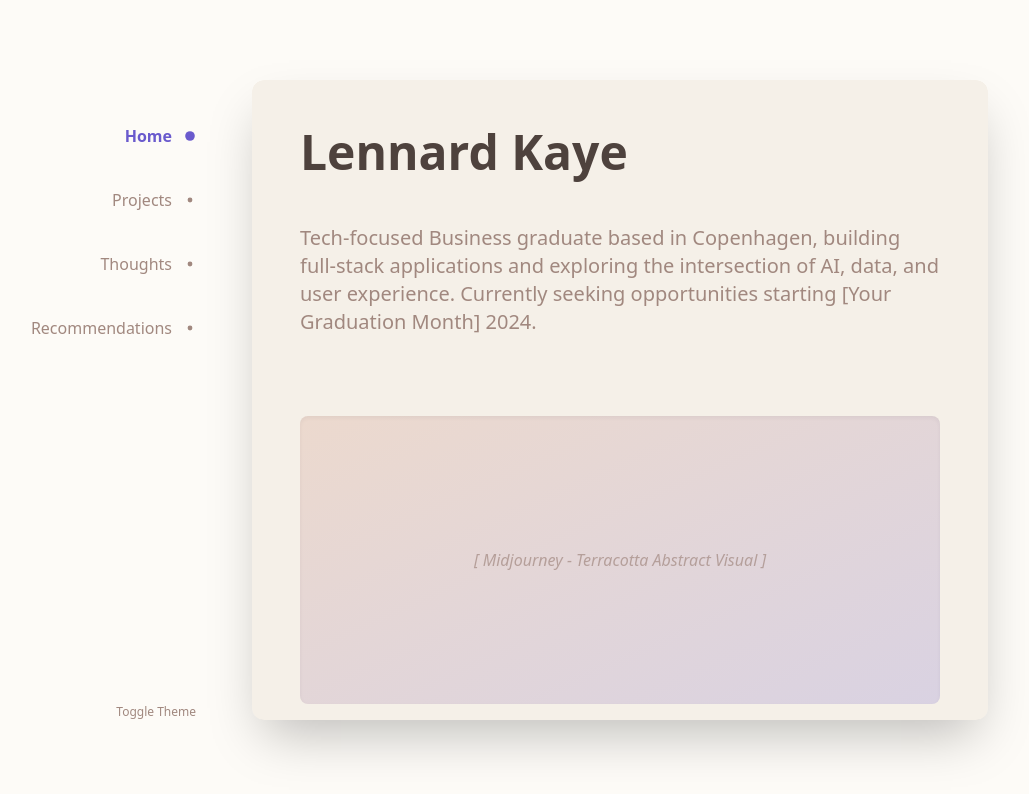
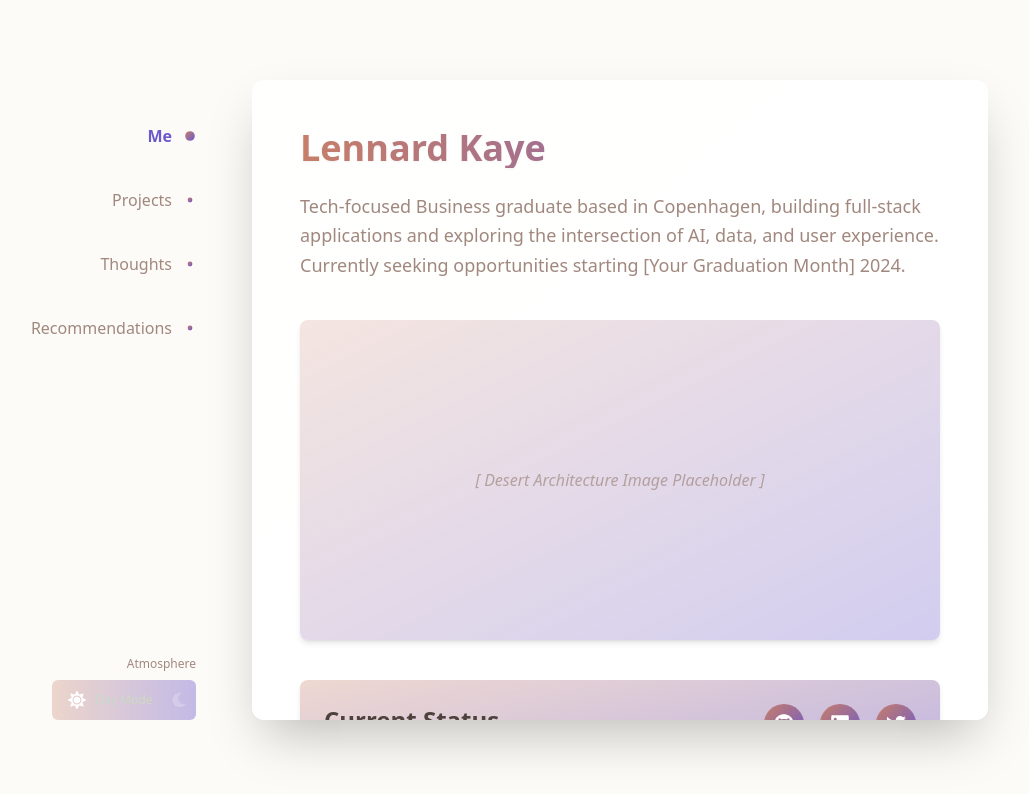
Before and after one commit to 0xttz/personal-website, a React (Vite) app: page / in a window 1280 px wide. Shown: the top 794 px of the page, without its empty margins (164-1193 px from the left). Built offline with nearby package versions, Linux system fonts and the light colour scheme.

Commit message:
this is going to be amazing

```diff
--- a/src/components/layout/Layout.tsx
+++ b/src/components/layout/Layout.tsx
@@ -1,6 +1,100 @@
 import React, { useState, useEffect } from 'react';
 import { Outlet, NavLink, useLocation, useNavigate } from 'react-router-dom';
 import { motion, AnimatePresence, Variants } from 'framer-motion';
+import { FaGithub, FaLinkedin, FaTwitter, FaSun, FaMoon } from 'react-icons/fa';
+import { SiLichess, SiGoodreads } from "react-icons/si";
+
+// Social media links component with hover effects
+const SocialBar = () => {
+  return (
+    <div className="absolute -left-14 top-1/3 flex flex-col gap-6 z-40">
+      {[
+        { icon: <FaGithub size={22} />, url: "https://github.com/lennardkaye", label: "GitHub" },
+        { icon: <FaLinkedin size={22} />, url: "https://linkedin.com/in/lennardkaye", label: "LinkedIn" },
+        { icon: <FaTwitter size={22} />, url: "https://x.com/lennardkaye", label: "Twitter" },
+        { icon: <SiLichess size={22} />, url: "https://lichess.org/@/lennardk", label: "Lichess" },
+        { icon: <SiGoodreads size={22} />, url: "https://www.goodreads.com/user/show/158337367-lennard", label: "Goodreads" }
+      ].map((social, index) => (
+        <motion.a
+          key={social.label}
+          href={social.url}
+          target="_blank"
+          rel="noopener noreferrer"
+          className="relative group flex items-center"
+          initial={{ x: -30 }}
+          animate={{ x: 0 }}
+          transition={{ delay: 0.1 * index, duration: 0.5, ease: [0.19, 1, 0.22, 1] }}
+          whileHover={{ scale: 1.1, x: 5 }}
+        >
+          <div className="w-12 h-12 bg-gradient-to-br from-accent-primary/20 to-accent-secondary/30 flex items-center justify-center rounded-full shadow-md z-10 text-text-secondary group-hover:text-accent-secondary transition-colors duration-300">
+            {social.icon}
+          </div>
+          <div className="absolute left-8 bg-gradient-to-r from-accent-primary/10 to-accent-secondary/10 rounded-r-full pl-4 pr-3 py-2 -z-10 opacity-0 transform -translate-x-full group-hover:opacity-100 group-hover:translate-x-0 transition-all duration-300 shadow-md whitespace-nowrap">
+            <span className="text-sm font-medium text-text-primary">{social.label}</span>
+          </div>
+        </motion.a>
+      ))}
+    </div>
+  );
+};
+
+// Stylish atmosphere control for controlling theme
+const AtmosphereControl = ({ isDark, onToggle }: { isDark: boolean; onToggle: () => void }) => {
+  return (
+    <motion.div
+      className="relative flex flex-col items-end space-y-2"
+      initial={{ opacity: 0 }}
+      animate={{ opacity: 1 }}
+      transition={{ delay: 0.3 }}
+    >
+      <span className="text-xs text-text-secondary">Atmosphere</span>
+      <motion.button
+        onClick={onToggle}
+        className="group relative w-36 h-10 overflow-hidden rounded-md"
+        whileHover={{ scale: 1.03 }}
+        whileTap={{ scale: 0.98 }}
+      >
+        {/* Day-Night Gradient Background */}
+        <div className="absolute inset-0 w-full h-full">
+          <div className={`absolute inset-0 opacity-${isDark ? '0' : '100'} transition-opacity duration-700 ease-in-out bg-gradient-to-r from-accent-primary/30 to-accent-secondary/40`}></div>
+          <div className={`absolute inset-0 opacity-${isDark ? '100' : '0'} transition-opacity duration-700 ease-in-out bg-gradient-to-r from-indigo-900/30 to-purple-800/40`}></div>
+        </div>
+
+        {/* Decorative Elements */}
+        <div className="absolute inset-0 flex items-center justify-between px-4 transition-transform duration-500">
+          <motion.div
+            animate={{
+              opacity: isDark ? 0.2 : 1,
+              scale: isDark ? 0.8 : 1,
+              x: isDark ? -8 : 0
+            }}
+            className="text-white"
+          >
+            <FaSun size={18} />
+          </motion.div>
+
+          <motion.div
+            animate={{
+              opacity: isDark ? 1 : 0.2,
+              scale: isDark ? 1 : 0.8,
+              x: isDark ? 0 : 8
+            }}
+            className="text-white"
+          >
+            <FaMoon size={18} />
+          </motion.div>
+        </div>
+
+        {/* Text Layer */}
+        <div className="absolute inset-0 flex items-center justify-center">
+          <span className="text-xs font-medium text-white mix-blend-difference">
+            {isDark ? "Night Mode" : "Day Mode"}
+          </span>
+        </div>
+      </motion.button>
+    </motion.div>
+  );
+};
 
 // Simple NavLink component for styling active state
 const StyledNavLink = ({ to, children }: { to: string; children: React.ReactNode }) => {
@@ -14,8 +108,8 @@ const StyledNavLink = ({ to, children }: { to: string; children: React.ReactNode
       <span className="mr-6">{children}</span>
       <span className="absolute right-0 top-1/2 -translate-y-1/2 h-3 w-3 flex items-center justify-center">
         <motion.div
-          className="bg-text-secondary rounded-full"
-          animate={{ scale: isActive ? 1.6 : 0.8, backgroundColor: isActive ? '#6A5ACD' : '#A1887F' }}
+          className="bg-gradient-to-br from-accent-primary to-accent-secondary rounded-full"
+          animate={{ scale: isActive ? 1.6 : 0.8 }}
           transition={{ type: 'spring', stiffness: 350, damping: 25 }}
         >
           <div className="h-1.5 w-1.5"></div>
@@ -25,6 +119,22 @@ const StyledNavLink = ({ to, children }: { to: string; children: React.ReactNode
   );
 };
 
+// Enhanced heading styles for use throughout the app
+export const HeadingStyles = {
+  h1: "text-4xl font-bold bg-gradient-to-r from-accent-primary to-accent-secondary bg-clip-text text-transparent drop-shadow-sm",
+  h2: "text-2xl font-semibold text-text-primary relative inline-block after:content-[''] after:absolute after:-bottom-1 after:left-0 after:w-1/3 after:h-0.5 after:bg-gradient-to-r after:from-accent-primary after:to-accent-secondary",
+  subtitle: "text-lg text-text-secondary max-w-3xl leading-relaxed"
+};
+
+// Gradients for use throughout the app
+export const GradientStyles = {
+  primary: "from-accent-primary/20 to-accent-secondary/30",
+  secondary: "from-accent-primary/30 to-accent-secondary/50",
+  intense: "from-accent-primary/50 to-accent-secondary/70",
+  soft: "from-accent-primary/10 to-accent-secondary/10",
+  card: "from-white/40 to-white/80"
+};
+
 // Page transition configuration
 interface PageConfig {
   path: string;
@@ -32,7 +142,7 @@ interface PageConfig {
 }
 
 const pages: PageConfig[] = [
-  { path: '/', color: '#6A5ACD' },  // Purple for home
+  { path: '/', color: '#6A5ACD' },  // Purple for home/me
   { path: '/projects', color: '#4682B4' }, // Steel blue for projects
   { path: '/thoughts', color: '#4CAF50' }, // Green for thoughts
   { path: '/recommendations', color: '#FF7043' }, // Orange for recommendations
@@ -114,6 +224,7 @@ const Layout: React.FC = () => {
   const [nextPathname, setNextPathname] = useState<string>('');
   const [transitionColor, setTransitionColor] = useState<string>('#6A5ACD');
   const [currentContent, setCurrentContent] = useState<string>(location.pathname);
+  const [isDarkTheme, setIsDarkTheme] = useState<boolean>(false);
 
   // Fix for empty page: Ensure we always show a valid page
   useEffect(() => {
@@ -190,9 +301,11 @@ const Layout: React.FC = () => {
     }
   }, [location.pathname, previousPathname, isTransitioning]);
 
-  // Placeholder function for toggling dark mode
+  // Theme toggle function
   const toggleDarkMode = () => {
-    console.log("Toggle dark mode - implementation needed");
+    setIsDarkTheme(!isDarkTheme);
+    // Later: Implement actual dark mode toggle logic
+    console.log("Theme toggled to:", !isDarkTheme ? "dark" : "light");
   };
 
   return (
@@ -201,22 +314,21 @@ const Layout: React.FC = () => {
         {/* Nav column with reduced spacing to main content */}
         <nav className="w-72 flex-shrink-0 flex flex-col items-end pr-14 pt-8 space-y-5 sticky top-20 h-[calc(100vh-10rem)]">
           <div className="flex-grow w-full space-y-4">
-            <StyledNavLink to="/">Home</StyledNavLink>
+            <StyledNavLink to="/">Me</StyledNavLink>
             <StyledNavLink to="/projects">Projects</StyledNavLink>
             <StyledNavLink to="/thoughts">Thoughts</StyledNavLink>
             <StyledNavLink to="/recommendations">Recommendations</StyledNavLink>
           </div>
-          <button
-            onClick={toggleDarkMode}
-            className="mb-4 text-xs text-text-secondary hover:text-accent-secondary transition-colors"
-            title="Toggle Theme"
-          >
-            Toggle Theme
-          </button>
+          <div className="mb-4 flex justify-end">
+            <AtmosphereControl isDark={isDarkTheme} onToggle={toggleDarkMode} />
+          </div>
         </nav>
 
         {/* Main content with improved shadow and rounded corners */}
         <main className="flex-1 relative overflow-hidden rounded-xl shadow-2xl">
+          {/* Social media sidebar - positioned relative to main */}
+          <SocialBar />
+
           {/* Page transition overlay */}
           <AnimatePresence initial={false} custom={direction}>
             {isTransitioning && (
@@ -244,11 +356,11 @@ const Layout: React.FC = () => {
               initial="initial"
               animate="animate"
               exit="exit"
-              className="absolute inset-0 bg-card rounded-xl shadow-xl p-12 origin-center"
+              className="absolute inset-0 bg-gradient-to-br from-white/90 to-white/100 rounded-xl shadow-xl p-12 origin-center"
               style={{ minHeight: 'calc(100vh - 10rem)' }}
             >
               <motion.div className="h-full">
-                <Outlet context={childVariants} />
+                <Outlet context={{ childVariants, HeadingStyles, GradientStyles }} />
               </motion.div>
             </motion.div>
           </AnimatePresence>
--- a/src/pages/Home.tsx
+++ b/src/pages/Home.tsx
@@ -1,65 +1,106 @@
 import React from 'react';
 import { motion, Variants } from 'framer-motion';
-import { FaGithub, FaLinkedin, FaTwitter } from 'react-icons/fa';
+import { useOutletContext } from 'react-router-dom';
+import { FaGithub, FaLinkedin, FaTwitter, FaEnvelope } from 'react-icons/fa';
 import { SiLichess, SiGoodreads } from "react-icons/si";
-import { useOutletContext } from 'react-router-dom';
 
-// Remove the old itemVariants as we're now using the context
-// const itemVariants = {
-//   initial: { opacity: 0, y: 15 },
-//   in: { opacity: 1, y: 0 },
-// };
+interface ContextType {
+  childVariants: Variants;
+  HeadingStyles: {
+    h1: string;
+    h2: string;
+    subtitle: string;
+  };
+  GradientStyles: {
+    primary: string;
+    secondary: string;
+    intense: string;
+    soft: string;
+    card: string;
+  };
+}
 
 const Home: React.FC = () => {
-  // Get animation variants from layout context with correct type
-  const childVariants = useOutletContext<Variants>();
+  // Get animation variants and heading styles from layout context
+  const { childVariants, HeadingStyles, GradientStyles } = useOutletContext<ContextType>();
+
+  // Social media links - inline for the status section
+  const socialLinks = [
+    { icon: <FaGithub size={20} />, url: "https://github.com/lennardkaye", label: "GitHub" },
+    { icon: <FaLinkedin size={20} />, url: "https://linkedin.com/in/lennardkaye", label: "LinkedIn" },
+    { icon: <FaTwitter size={20} />, url: "https://x.com/lennardkaye", label: "Twitter" },
+    { icon: <SiLichess size={20} />, url: "https://lichess.org/@/lennardk", label: "Lichess" },
+    { icon: <SiGoodreads size={20} />, url: "https://www.goodreads.com/user/show/158337367-lennard", label: "Goodreads" },
+    { icon: <FaEnvelope size={20} />, url: "mailto:lennard.kaye@gmail.com", label: "Email" }
+  ];
 
   return (
     // Container to allow flex layout within the card
     <div className="flex flex-col justify-between min-h-[calc(100vh-13rem)] text-text-primary">
       {/* Top section: Intro Text */}
       <motion.div variants={childVariants} initial="initial" animate="animate" exit="exit">
-        <h1 className="text-5xl font-bold mb-12">Lennard Kaye</h1>
-        <p className="text-xl text-text-secondary mb-8 max-w-prose">
+        <h1 className={HeadingStyles.h1}>Lennard Kaye</h1>
+        <p className={`mt-6 ${HeadingStyles.subtitle}`}>
           Tech-focused Business graduate based in Copenhagen, building full-stack applications and exploring the intersection of AI, data, and user experience. Currently seeking opportunities starting [Your Graduation Month] 2024.
         </p>
       </motion.div>
 
-      {/* Middle Section: Visual Element Placeholder */}
+      {/* Middle Section: Empty placeholder for future image */}
       <motion.div
         variants={childVariants}
         initial="initial"
         animate="animate"
         exit="exit"
-        className="my-12 h-72 bg-gradient-to-br from-accent-primary/20 to-accent-secondary/20 rounded-lg flex items-center justify-center text-text-secondary/70 italic shadow-inner"
+        className={`my-10 h-80 bg-gradient-to-br ${GradientStyles.primary} rounded-lg overflow-hidden shadow-md`}
       >
-        [ Midjourney - Terracotta Abstract Visual ]
+        <div className="w-full h-full flex items-center justify-center">
+          <p className="text-text-secondary/70 italic">[ Desert Architecture Image Placeholder ]</p>
+        </div>
       </motion.div>
 
-      {/* Bottom Section: Socials */}
+      {/* Bottom Section: Status Card with social icons */}
       <motion.div
         variants={childVariants}
         initial="initial"
         animate="animate"
         exit="exit"
-        className="flex items-center"
+        className={`bg-gradient-to-br ${GradientStyles.secondary} rounded-lg p-6 shadow-md`}
       >
-        <div className="flex gap-8">
-          <a href="https://github.com/lennardkaye" target="_blank" rel="noopener noreferrer" title="GitHub" className="text-text-secondary hover:text-accent-secondary transition-colors">
-            <FaGithub size={28} />
-          </a>
-          <a href="https://linkedin.com/in/lennardkaye" target="_blank" rel="noopener noreferrer" title="LinkedIn" className="text-text-secondary hover:text-accent-secondary transition-colors">
-            <FaLinkedin size={28} />
-          </a>
-          <a href="https://x.com/lennardkaye" target="_blank" rel="noopener noreferrer" title="Twitter/X" className="text-text-secondary hover:text-accent-secondary transition-colors">
-            <FaTwitter size={28} />
-          </a>
-          <a href="https://lichess.org/@/lennardk" target="_blank" rel="noopener noreferrer" title="Lichess" className="text-text-secondary hover:text-accent-secondary transition-colors">
-            <SiLichess size={28} />
-          </a>
-          <a href="https://www.goodreads.com/user/show/158337367-lennard" target="_blank" rel="noopener noreferrer" title="Goodreads" className="text-text-secondary hover:text-accent-secondary transition-colors">
-            <SiGoodreads size={28} />
-          </a>
+        <div className="flex flex-col md:flex-row md:items-center justify-between gap-6">
+          <div className="flex-grow">
+            <h2 className={HeadingStyles.h2}>Current Status</h2>
+            <p className="mt-4 text-text-secondary">
+              Open to collaboration on innovative projects and exploring new opportunities in tech.
+            </p>
+          </div>
+
+          {/* Social icons in a grid */}
+          <div className="flex flex-wrap gap-4 justify-end">
+            {socialLinks.map((social, index) => (
+              <motion.a
+                key={social.label}
+                href={social.url}
+                target="_blank"
+                rel="noopener noreferrer"
+                className="group relative"
+                whileHover={{ scale: 1.1 }}
+                whileTap={{ scale: 0.95 }}
+                initial={{ opacity: 0, y: 20 }}
+                animate={{
+                  opacity: 1,
+                  y: 0,
+                  transition: { delay: 0.1 + (index * 0.05) }
+                }}
+              >
+                <div className="w-10 h-10 bg-gradient-to-br from-accent-primary to-accent-secondary rounded-full flex items-center justify-center shadow-md text-white transition-all duration-300 group-hover:shadow-lg">
+                  {social.icon}
+                </div>
+                <span className="absolute -bottom-6 left-1/2 -translate-x-1/2 text-xs text-text-secondary opacity-0 group-hover:opacity-100 transition-opacity duration-200 whitespace-nowrap">
+                  {social.label}
+                </span>
+              </motion.a>
+            ))}
+          </div>
         </div>
       </motion.div>
     </div>
--- a/src/pages/Projects.tsx
+++ b/src/pages/Projects.tsx
@@ -65,9 +65,19 @@ const getTileClasses = (size: string) => {
   }
 };
 
+// Context type for type checking
+interface ContextType {
+  childVariants: Variants;
+  HeadingStyles: {
+    h1: string;
+    h2: string;
+    subtitle: string;
+  };
+}
+
 const Projects: React.FC = () => {
-  // Get animation variants from layout context
-  const childVariants = useOutletContext<Variants>();
+  // Get animation variants and heading styles from layout context
+  const { childVariants, HeadingStyles } = useOutletContext<ContextType>();
 
   return (
     <motion.div
@@ -77,8 +87,8 @@ const Projects: React.FC = () => {
       exit="exit"
       className="flex flex-col h-full"
     >
-      <h1 className="text-4xl font-bold text-text-primary mb-8">Projects</h1>
-      <p className="text-lg text-text-secondary mb-10 max-w-3xl">
+      <h1 className={HeadingStyles.h1}>Projects</h1>
+      <p className={`mt-6 mb-10 ${HeadingStyles.subtitle}`}>
         A selection of projects I've built, exploring various technologies and design approaches.
       </p>
 
@@ -105,8 +115,8 @@ const Projects: React.FC = () => {
                   <p className="text-text-primary/50 italic">[ Project Visual ]</p>
                 </div>
                 <div className="p-6 flex flex-col flex-grow bg-background">
-                  <h2 className="text-xl font-semibold text-text-primary mb-3">
-                    <a href={project.link} className="hover:text-accent-secondary transition-colors">
+                  <h2 className="text-xl font-semibold text-text-primary mb-2 hover:text-accent-secondary transition-colors">
+                    <a href={project.link}>
                       {project.title}
                     </a>
                   </h2>
@@ -126,8 +136,8 @@ const Projects: React.FC = () => {
             ) : (
               // Regular project tile
               <div className="h-full p-6 flex flex-col bg-background">
-                <h2 className="text-xl font-semibold text-text-primary mb-3">
-                  <a href={project.link} className="hover:text-accent-secondary transition-colors">
+                <h2 className="text-xl font-semibold text-text-primary mb-2 hover:text-accent-secondary transition-colors">
+                  <a href={project.link}>
                     {project.title}
                   </a>
                 </h2>
--- a/src/pages/Recommendations.tsx
+++ b/src/pages/Recommendations.tsx
@@ -74,6 +74,16 @@ const getTypeColors = (type: string) => {
   }
 };
 
+// Context type for type checking
+interface ContextType {
+  childVariants: Variants;
+  HeadingStyles: {
+    h1: string;
+    h2: string;
+    subtitle: string;
+  };
+}
+
 const RecommendationItem: React.FC<typeof recommendationsData[0]> = ({ type, title, link, note, size, visualOnly }) => (
   <div className={`h-full rounded-lg overflow-hidden ${visualOnly ? '' : 'border border-accent-primary/20 bg-background'}`}>
     {visualOnly ? (
@@ -91,8 +101,8 @@ const RecommendationItem: React.FC<typeof recommendationsData[0]> = ({ type, tit
           <span className={`text-xs uppercase tracking-wider font-medium mb-2 inline-block px-2 py-1 rounded bg-gradient-to-r ${getTypeColors(type)} bg-opacity-50`}>
             {type}
           </span>
-          <h3 className="text-lg font-semibold text-text-primary mt-1 mb-2">
-            <a href={link} target="_blank" rel="noopener noreferrer" className="hover:text-accent-secondary transition-colors">
+          <h3 className="text-lg font-semibold text-text-primary mt-1 mb-2 hover:text-accent-secondary transition-colors">
+            <a href={link} target="_blank" rel="noopener noreferrer">
               {title}
             </a>
           </h3>
@@ -104,8 +114,8 @@ const RecommendationItem: React.FC<typeof recommendationsData[0]> = ({ type, tit
 );
 
 const Recommendations: React.FC = () => {
-  // Get animation variants from layout context
-  const childVariants = useOutletContext<Variants>();
+  // Get animation variants and heading styles from layout context
+  const { childVariants, HeadingStyles } = useOutletContext<ContextType>();
 
   return (
     <motion.div
@@ -115,8 +125,8 @@ const Recommendations: React.FC = () => {
       exit="exit"
       className="flex flex-col h-full"
     >
-      <h1 className="text-4xl font-bold text-text-primary mb-8">Recommendations</h1>
-      <p className="text-lg text-text-secondary mb-10 max-w-3xl">
+      <h1 className={HeadingStyles.h1}>Recommendations</h1>
+      <p className={`mt-6 mb-10 ${HeadingStyles.subtitle}`}>
         Resources, books, videos, and tools that I've found valuable and worth sharing.
       </p>
 
--- a/src/pages/Thoughts.tsx
+++ b/src/pages/Thoughts.tsx
@@ -54,9 +54,19 @@ const getArticleClasses = (size: string) => {
   }
 };
 
+// Context type for type checking
+interface ContextType {
+  childVariants: Variants;
+  HeadingStyles: {
+    h1: string;
+    h2: string;
+    subtitle: string;
+  };
+}
+
 const Thoughts: React.FC = () => {
-  // Get animation variants from layout context
-  const childVariants = useOutletContext<Variants>();
+  // Get animation variants and heading styles from layout context
+  const { childVariants, HeadingStyles } = useOutletContext<ContextType>();
 
   return (
     <motion.div
@@ -66,8 +76,8 @@ const Thoughts: React.FC = () => {
       exit="exit"
       className="flex flex-col h-full"
     >
-      <h1 className="text-4xl font-bold text-text-primary mb-8">Thoughts</h1>
-      <p className="text-lg text-text-secondary mb-10 max-w-3xl">
+      <h1 className={HeadingStyles.h1}>Thoughts</h1>
+      <p className={`mt-6 mb-10 ${HeadingStyles.subtitle}`}>
         A collection of essays and reflections on technology, design, and the digital landscape.
       </p>
 
@@ -88,8 +98,8 @@ const Thoughts: React.FC = () => {
               // Regular thought content
               <div className="p-6 bg-background">
                 <div className="flex justify-between items-baseline mb-4">
-                  <h2 className="text-2xl font-semibold text-text-primary">
-                    <a href={`#thought-${thought.id}`} className="hover:text-accent-secondary transition-colors">
+                  <h2 className="text-xl font-semibold text-text-primary hover:text-accent-secondary transition-colors">
+                    <a href={`#thought-${thought.id}`}>
                       {thought.title}
                     </a>
                   </h2>
```
